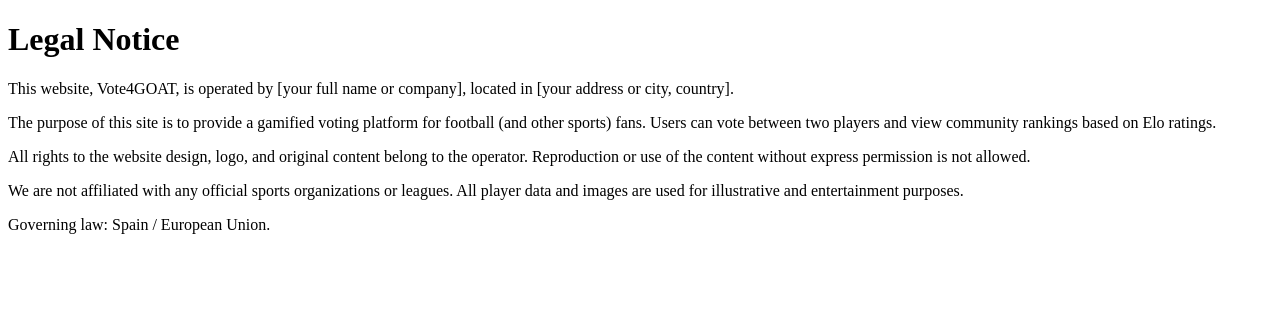
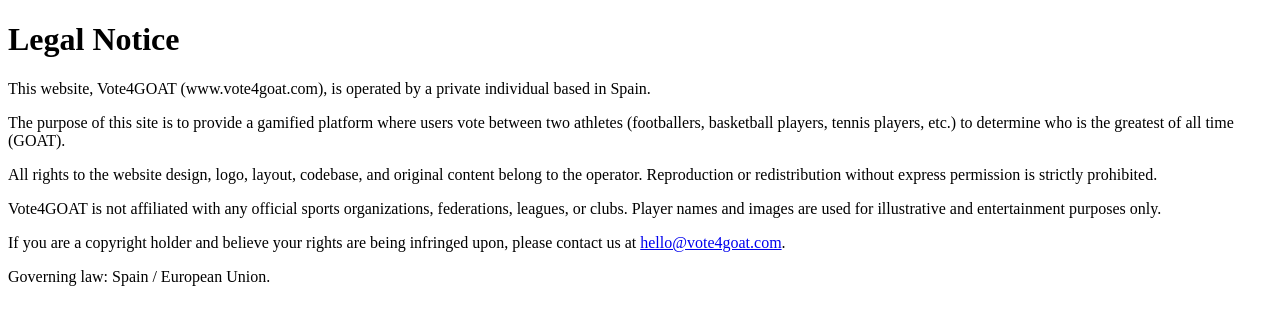
Before and after one commit to fcpdlr/vote4goat, a Next.js app: page /legal in a window 1280 px wide. Shown: the top 324 px of the page. Built offline with nearby package versions, Linux system fonts and the light colour scheme.

Commit message:
Update legal.js

```diff
--- a/pages/legal.js
+++ b/pages/legal.js
@@ -1,12 +1,26 @@
+// /pages/legal.js
 export default function Legal() {
   return (
     <main className="min-h-screen bg-black text-white p-8">
       <h1 className="text-3xl font-bold mb-4">Legal Notice</h1>
-      <p className="mb-4">This website, Vote4GOAT, is operated by [your full name or company], located in [your address or city, country].</p>
-      <p className="mb-4">The purpose of this site is to provide a gamified voting platform for football (and other sports) fans. Users can vote between two players and view community rankings based on Elo ratings.</p>
-      <p className="mb-4">All rights to the website design, logo, and original content belong to the operator. Reproduction or use of the content without express permission is not allowed.</p>
-      <p className="mb-4">We are not affiliated with any official sports organizations or leagues. All player data and images are used for illustrative and entertainment purposes.</p>
-      <p>Governing law: Spain / European Union.</p>
+      <p className="mb-4">
+        This website, Vote4GOAT (www.vote4goat.com), is operated by a private individual based in Spain.
+      </p>
+      <p className="mb-4">
+        The purpose of this site is to provide a gamified platform where users vote between two athletes (footballers, basketball players, tennis players, etc.) to determine who is the greatest of all time (GOAT).
+      </p>
+      <p className="mb-4">
+        All rights to the website design, logo, layout, codebase, and original content belong to the operator. Reproduction or redistribution without express permission is strictly prohibited.
+      </p>
+      <p className="mb-4">
+        Vote4GOAT is not affiliated with any official sports organizations, federations, leagues, or clubs. Player names and images are used for illustrative and entertainment purposes only.
+      </p>
+      <p className="mb-4">
+        If you are a copyright holder and believe your rights are being infringed upon, please contact us at <a href="mailto:hello@vote4goat.com" className="underline">hello@vote4goat.com</a>.
+      </p>
+      <p>
+        Governing law: Spain / European Union.
+      </p>
     </main>
-  )
+  );
 }
```
